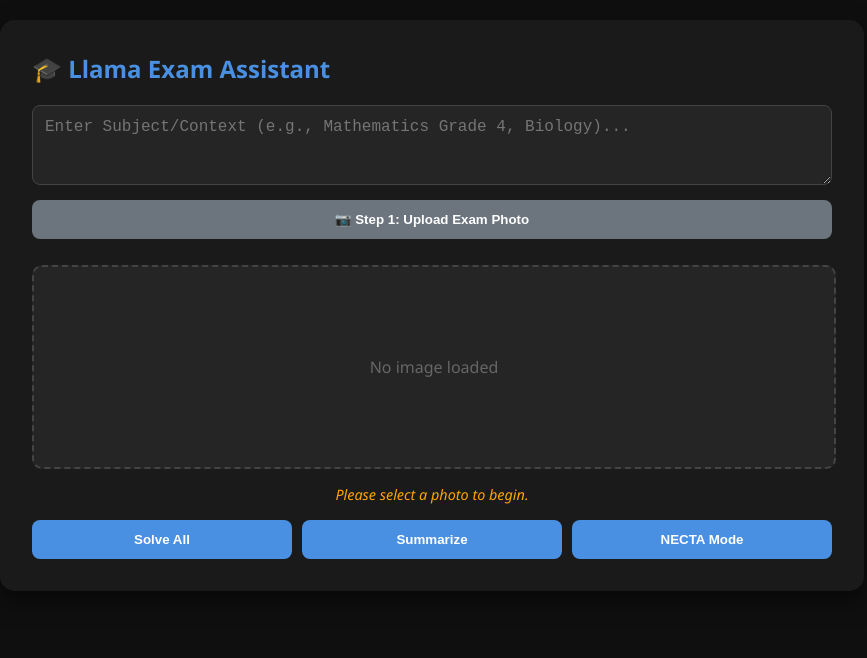
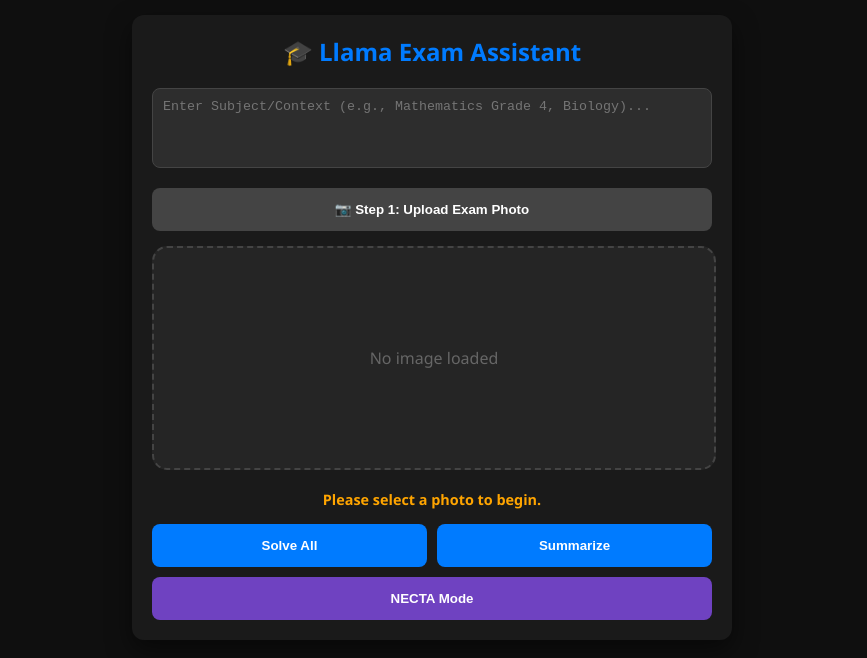
Before and after one commit to Sefusef/Welearn, a plain HTML site: page gemini-code-1777555956614.html in a window 1280 px wide. Shown: the whole page, without its empty margins (208-1075 px from the left). Drawn offline with Linux system fonts and the light colour scheme.

Commit message:
Update gemini-code-1777555956614.html
Pp

```diff
--- a/gemini-code-1777555956614.html
+++ b/gemini-code-1777555956614.html
@@ -9,73 +9,146 @@
     <script src="https://cdn.jsdelivr.net/npm/tesseract.js@5/dist/tesseract.min.js"></script>
 
     <style>
-        :root { --primary: #4a90e2; --accent: #00f2fe; --bg: #0f0f0f; --card: #1a1a1a; --text: #e0e0e0; }
-        body { font-family: 'Segoe UI', system-ui, sans-serif; background: var(--bg); color: var(--text); display: flex; justify-content: center; padding: 20px; margin: 0; }
-        .container { width: 100%; max-width: 800px; background: var(--card); padding: 2rem; border-radius: 15px; box-shadow: 0 10px 25px rgba(0,0,0,0.5); }
+        :root {
+            --bg-color: #0f0f0f;
+            --card-bg: #1a1a1a;
+            --text-primary: #ffffff;
+            --accent: #007bff;
+            --success: #28a745;
+        }
+
+        body {
+            background-color: var(--bg-color);
+            color: var(--text-primary);
+            font-family: 'Segoe UI', Helvetica, sans-serif;
+            margin: 0;
+            padding: 15px;
+            display: flex;
+            justify-content: center;
+        }
+
+        .container { width: 100%; max-width: 600px; }
+
+        /* Preview Box with Scan Animation */
+        .preview-box {
+            width: 100%;
+            min-height: 220px;
+            background: #252525;
+            border: 2px dashed #444;
+            border-radius: 15px;
+            display: flex;
+            flex-direction: column;
+            justify-content: center;
+            align-items: center;
+            overflow: hidden;
+            position: relative;
+            margin-bottom: 20px;
+            cursor: pointer;
+        }
+
+        #uiPreview { max-width: 100%; max-height: 450px; display: none; z-index: 1; }
+
+        .scan-line {
+            display: none;
+            position: absolute;
+            width: 100%;
+            height: 4px;
+            background: var(--accent);
+            box-shadow: 0 0 15px var(--accent);
+            z-index: 5;
+            top: 0;
+            animation: scan 2s linear infinite;
+        }
+
+        @keyframes scan { 0% { top: 0%; } 100% { top: 100%; } }
+
+        .card { background: var(--card-bg); padding: 20px; border-radius: 12px; margin-bottom: 15px; box-shadow: 0 10px 25px rgba(0,0,0,0.5); }
+
+        textarea {
+            width: 100%; height: 80px; background: #2d2d2d; border: 1px solid #444;
+            color: white; border-radius: 8px; padding: 10px; box-sizing: border-box; resize: none; margin-bottom: 15px;
+        }
+
+        .action-grid { display: grid; grid-template-columns: 1fr 1fr; gap: 10px; }
+
+        button { padding: 14px; border: none; border-radius: 8px; font-weight: bold; cursor: pointer; transition: 0.2s; }
+        button:disabled { opacity: 0.5; cursor: not-allowed; }
+        button:hover:not(:disabled) { filter: brightness(1.1); transform: translateY(-1px); }
+
+        .btn-primary { background: var(--accent); color: white; }
+        .btn-accent { background: #6f42c1; color: white; grid-column: span 2; }
+        .btn-secondary { background: #444; color: white; }
+        .btn-success { background: var(--success); color: white; }
+        .btn-danger { background: #dc3545; color: white; }
+
+        .status-text { text-align: center; color: #ffa500; margin-bottom: 15px; font-weight: bold; font-size: 0.9rem; }
+
         .hidden { display: none !important; }
-        .preview-container { position: relative; width: 100%; min-height: 200px; border: 2px dashed #444; border-radius: 10px; margin: 1rem 0; display: flex; align-items: center; justify-content: center; overflow: hidden; background: #252525; }
-        #uiPreview { max-width: 100%; display: none; z-index: 5; }
-        #scanLine { display: none; position: absolute; width: 100%; height: 4px; background: var(--accent); box-shadow: 0 0 15px var(--accent); top: 0; z-index: 10; animation: scan 2s linear infinite; }
-        @keyframes scan { 0% { top: 0; } 100% { top: 100%; } }
-        .controls { display: grid; grid-template-columns: 1fr 1fr 1fr; gap: 10px; margin-top: 1rem; }
-        button { padding: 12px; border: none; border-radius: 8px; cursor: pointer; font-weight: bold; transition: 0.3s; background: var(--primary); color: white; }
-        button:hover { filter: brightness(1.1); transform: translateY(-1px); }
-        button:disabled { background: #444; cursor: not-allowed; opacity: 0.7; }
-        .status-bar { margin: 10px 0; font-size: 0.9rem; color: #ffa500; text-align: center; font-style: italic; }
-        #webViewOutput { padding: 1.5rem; border-radius: 8px; margin-top: 1rem; line-height: 1.7; background: #fff; color: #000; overflow-x: auto; }
-        textarea { width: 100%; background: #252525; color: white; padding: 12px; border-radius: 8px; border: 1px solid #444; margin-bottom: 10px; box-sizing: border-box; font-size: 1rem; }
-        .loader-spin { border: 4px solid #333; border-top: 4px solid var(--accent); border-radius: 50%; width: 30px; height: 30px; animation: spin 1s linear infinite; margin: 10px auto; }
-        @keyframes spin { 0% { transform: rotate(0deg); } 100% { transform: rotate(360deg); } }
+
+        #webViewOutput {
+            background: white; color: black; padding: 25px; border-radius: 8px;
+            margin-top: 15px; min-height: 400px; line-height: 1.6; overflow-x: auto;
+        }
+
+        .spinner {
+            border: 4px solid rgba(255,255,255,0.1); border-left-color: var(--accent);
+            height: 40px; width: 40px; border-radius: 50%; animation: spin 1s linear infinite; margin: 20px auto;
+        }
+
+        @keyframes spin { to { transform: rotate(360deg); } }
+
+        h2 { margin-top: 0; color: var(--accent); text-align: center; }
     </style>
 </head>
 <body>
 
 <div class="container">
-    <h2 style="margin-top:0; color: var(--primary);">🎓 Llama Exam Assistant</h2>
+    <div class="card">
+        <h2>🎓 Llama Exam Assistant</h2>
 
         <div id="inputSection">
-        <textarea id="quizDescription" rows="3" placeholder="Enter Subject/Context (e.g., Mathematics Grade 4, Biology)..."></textarea>
+            <textarea id="quizDescription" placeholder="Enter Subject/Context (e.g., Mathematics Grade 4, Biology)..."></textarea>
 
-        <input type="file" id="fileInput" accept="image/*" onchange="handleFile(event)" style="display: none;">
-        <button onclick="document.getElementById('fileInput').click()" style="background: #6c757d; width: 100%; margin-bottom: 10px;">
+            <input type="file" id="fileInput" accept="image/*" onchange="handleFile(event)" class="hidden">
+            <button onclick="document.getElementById('fileInput').click()" class="btn-secondary" style="width: 100%; margin-bottom: 15px;">
                 📷 Step 1: Upload Exam Photo
             </button>
 
-        <div class="preview-container">
-            <div id="scanLine"></div>
+            <div class="preview-box" onclick="document.getElementById('fileInput').click()">
+                <div id="scanLine" class="scan-line"></div>
                 <p id="placeholderText" style="color: #666;">No image loaded</p>
                 <img id="uiPreview" src="#" alt="Preview">
             </div>
 
-        <p id="statusLabel" class="status-bar">Please select a photo to begin.</p>
+            <div id="statusLabel" class="status-text">Please select a photo to begin.</div>
 
-        <div class="controls">
-            <button onclick="startAI('solve')">Solve All</button>
-            <button onclick="startAI('summarize')">Summarize</button>
-            <button onclick="startAI('necta')">NECTA Mode</button>
+            <div class="action-grid">
+                <button class="btn-primary" onclick="startAI('solve')">Solve All</button>
+                <button class="btn-primary" onclick="startAI('summarize')">Summarize</button>
+                <button class="btn-accent" onclick="startAI('necta')">NECTA Mode</button>
             </div>
         </div>
 
         <div id="resultSection" class="hidden">
-        <div style="display: flex; justify-content: space-between; align-items: center;">
-            <button onclick="resetUI()" style="background: #f44336;">← Start Over</button>
-            <span id="finishStatus" style="font-weight: bold; color: var(--accent);"></span>
+            <div style="display: flex; justify-content: space-between; align-items: center; margin-bottom: 20px;">
+                <button class="btn-danger" onclick="resetUI()">← Start Over</button>
+                <span id="finishStatus" style="font-weight: bold; color: var(--success);"></span>
             </div>
 
             <div id="loader" class="hidden">
-            <div class="loader-spin"></div>
+                <div class="spinner"></div>
                 <p id="loaderText" style="text-align: center;">Llama AI is processing...</p>
             </div>
 
-        <div id="status" class="status-bar" style="margin-top:20px;"></div>
+            <div id="status" class="status-text"></div>
             <div id="webViewOutput"></div>
+        </div>
     </div>
 </div>
 
 <script>
     let processedImageData = null;
 
-    // 1. Process image immediately on upload
     async function handleFile(event) {
         const file = event.target.files[0];
         if (!file) return;
@@ -88,7 +161,7 @@
         img.src = processedImageData;
         img.style.display = "block";
         document.getElementById('placeholderText').style.display = "none";
-        document.getElementById('statusLabel').innerText = "✅ Image processed. Choose an action below.";
+        document.getElementById('statusLabel').innerText = "✅ Image ready. Choose an action.";
     }
 
     function preprocessImage(file) {
@@ -114,11 +187,9 @@
         });
     }
 
-    // 2. Main AI Engine
     async function startAI(mode) {
         if (!processedImageData) return alert("Upload an image first!");
 
-        // Auth Check
         if (!puter.auth.isSignedIn()) {
             document.getElementById('statusLabel').innerText = "Redirecting to Sign In...";
             try {
@@ -135,22 +206,19 @@
         const loader = document.getElementById('loader');
         const output = document.getElementById('webViewOutput');
 
-        // UI Setup
         document.getElementById('inputSection').classList.add('hidden');
         document.getElementById('resultSection').classList.remove('hidden');
         scanLine.style.display = "block";
         loader.classList.remove('hidden');
         output.innerHTML = "";
-        status.innerText = "Step 1/2: Extracting text (OCR)...";
+        status.innerText = "Step 1/2: Extracting text...";
 
         try {
-            // OCR STEP
             const ocrResult = await Tesseract.recognize(processedImageData, 'eng');
             const ocrText = ocrResult.data.text;
 
             status.innerText = "Step 2/2: Llama AI is thinking...";
 
-            // PROMPT LOGIC
             const userDetails = document.getElementById('quizDescription').value;
             let systemRole = "You are an expert academic tutor. Always respond in clean HTML format (using h3, p, table, etc.). No Markdown. No CSS.";
             let finalPrompt = "";
@@ -163,16 +231,14 @@
                 finalPrompt = `NECTA Senior Examiner Mode. Subject: ${userDetails}. Context from Image: ${ocrText}. Task: Create a formal NECTA-style exam based on the image content. Include Section A (MCQ), Section B (Short Answer), and Section C (Analysis). Include a Marking Scheme at the end.`;
             }
 
-            // AI CHAT STEP (Llama Specific)
             const response = await puter.ai.chat(
                 [
                     { role: "system", content: systemRole },
                     { role: "user", content: finalPrompt }
                 ],
-                { model: 'meta-llama/llama-4-maverick' } // Using your specified Llama model
+                { model: 'meta-llama/llama-4-maverick' }
             );
 
-            // Render Output via .message.content
             if (response && response.message && response.message.content) {
                 output.innerHTML = response.message.content;
                 document.getElementById('finishStatus').innerText = "Analysis Complete";
```
Lines whose indentation alone changed are shown as unchanged.
